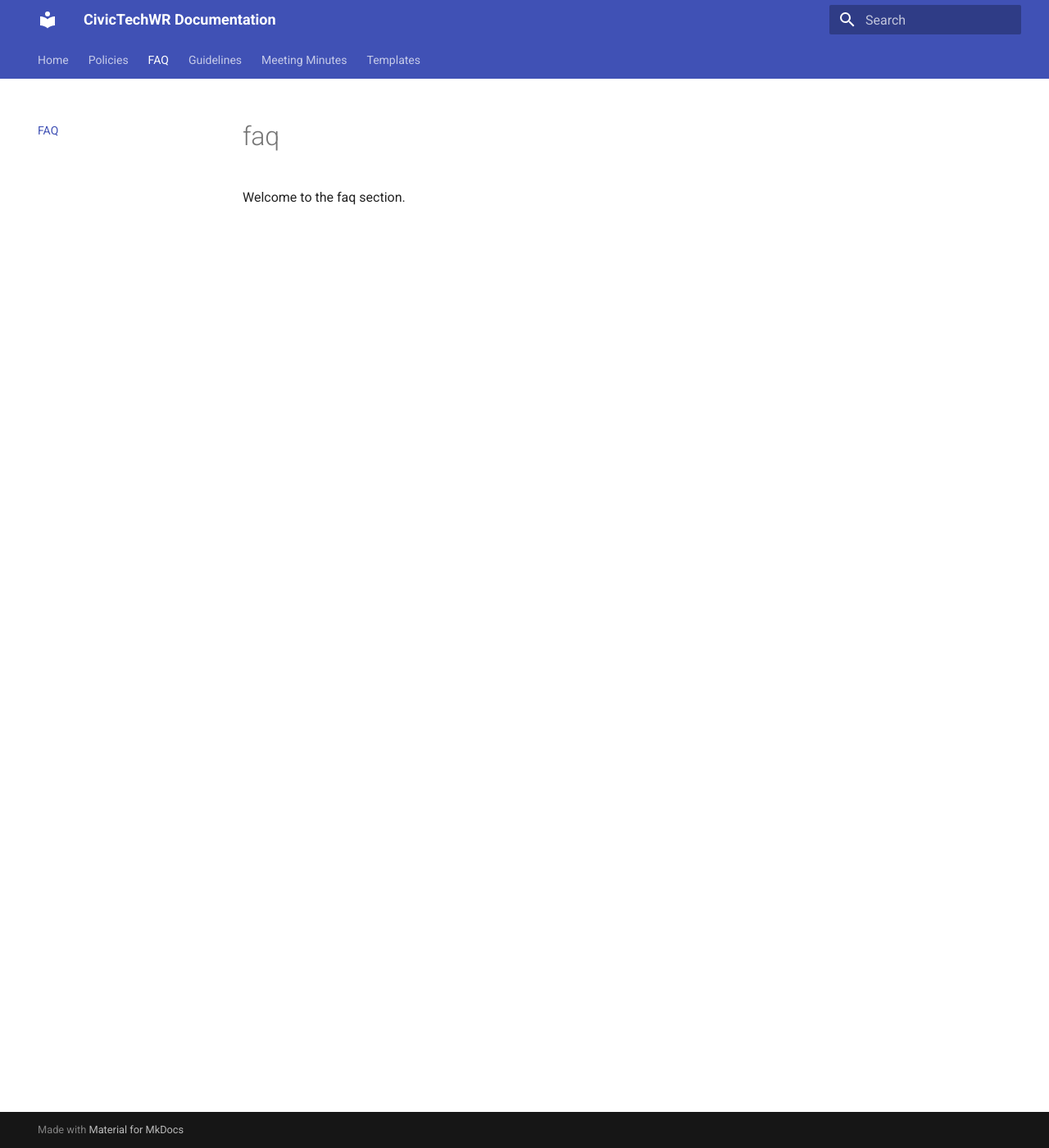
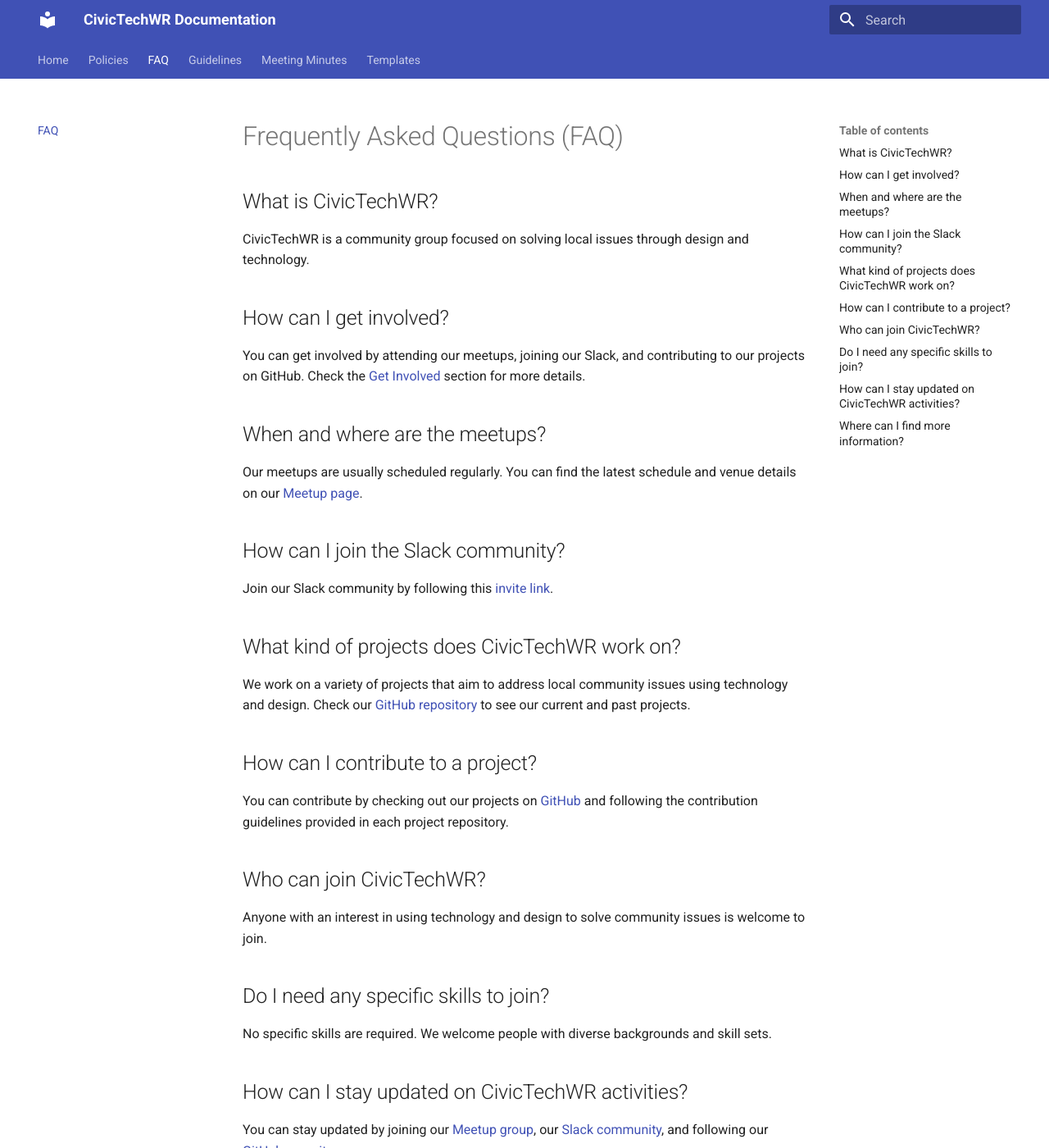
Before and after one commit to CivicTechWR/CTWR-Organization-Documentation, an MkDocs documentation site: the page built from docs/faq/index.md, in a window 1280 px wide and 1400 px high. Shown: the whole window at 82% size. Built offline with MkDocs 1.6.1 and Material for MkDocs 9.7.7, drawn with Linux system fonts in a browser that asks for light colours; some of the changed text lies outside the part shown.

```diff
--- a/docs/faq/index.md
+++ b/docs/faq/index.md
@@ -1,3 +1,31 @@
-# faq
+# Frequently Asked Questions (FAQ)
 
-Welcome to the faq section.
+## What is CivicTechWR?
+CivicTechWR is a community group focused on solving local issues through design and technology.
+
+## How can I get involved?
+You can get involved by attending our meetups, joining our Slack, and contributing to our projects on GitHub. Check the [Get Involved](../index.md#get-involved) section for more details.
+
+## When and where are the meetups?
+Our meetups are usually scheduled regularly. You can find the latest schedule and venue details on our [Meetup page](https://www.meetup.com/civictechwr/).
+
+## How can I join the Slack community?
+Join our Slack community by following this [invite link](https://join.slack.com/t/civictechwr/shared_invite/zt-2ldijjy0i-gaGvPkuafPt9Zpn7jml70w).
+
+## What kind of projects does CivicTechWR work on?
+We work on a variety of projects that aim to address local community issues using technology and design. Check our [GitHub repository](https://github.com/CivicTechWR) to see our current and past projects.
+
+## How can I contribute to a project?
+You can contribute by checking out our projects on [GitHub](https://github.com/CivicTechWR) and following the contribution guidelines provided in each project repository.
+
+## Who can join CivicTechWR?
+Anyone with an interest in using technology and design to solve community issues is welcome to join.
+
+## Do I need any specific skills to join?
+No specific skills are required. We welcome people with diverse backgrounds and skill sets.
+
+## How can I stay updated on CivicTechWR activities?
+You can stay updated by joining our [Meetup group](https://www.meetup.com/civictechwr/), our [Slack community](https://join.slack.com/t/civictechwr/shared_invite/zt-2ldijjy0i-gaGvPkuafPt9Zpn7jml70w), and following our [GitHub repository](https://github.com/CivicTechWR).
+
+## Where can I find more information?
+For more detailed information, visit our [website](https://civictechwr.org).
```
Also changed, not shown: archive/civic-tech-community-organizer-toolkit.md (added, +118 -0 lines), docs/index.md (+12 -6 lines), 2 other files.
